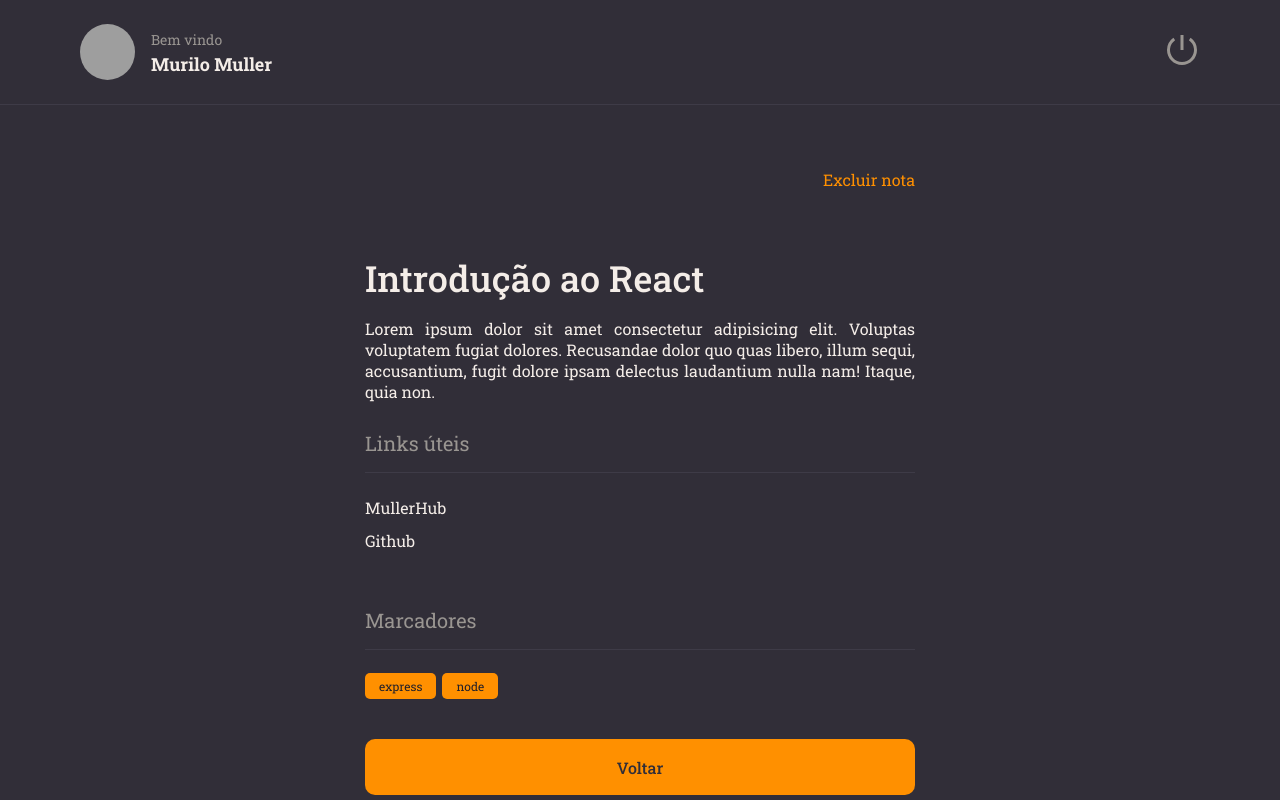
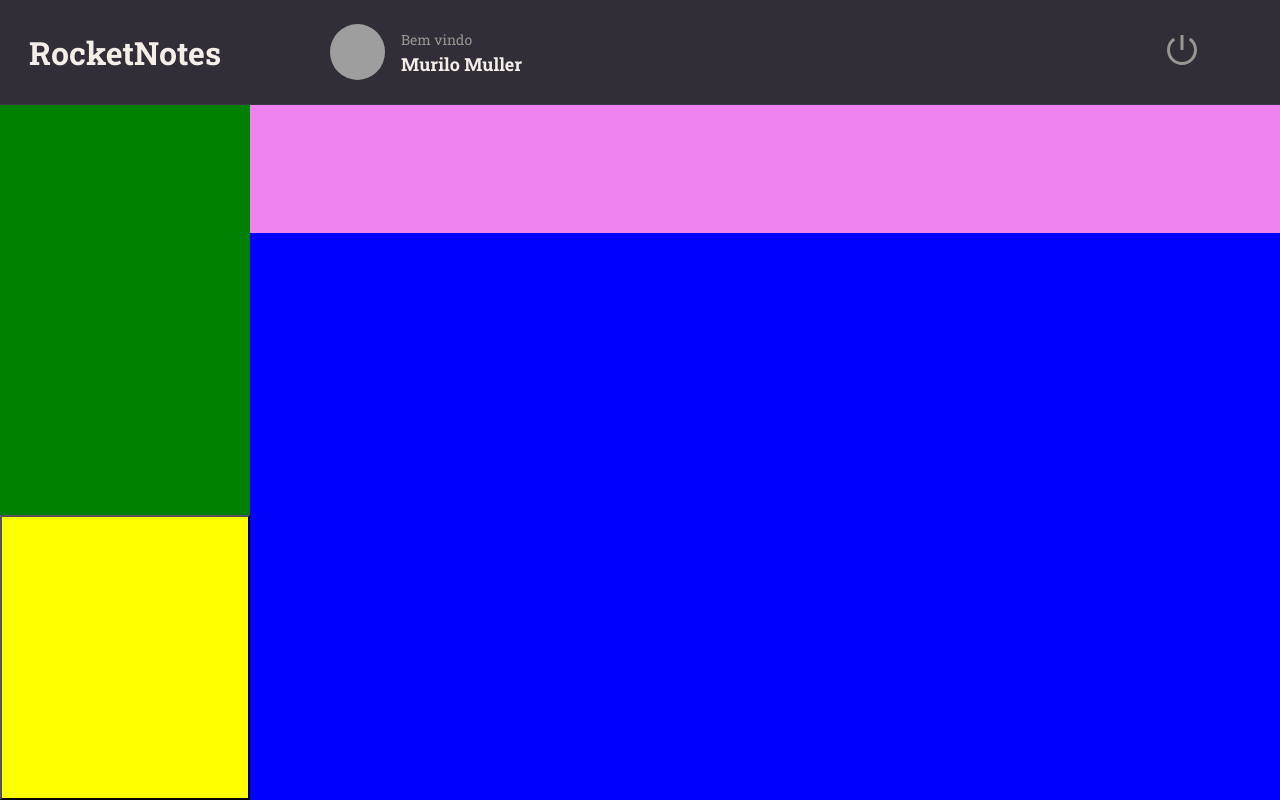
Before and after one commit to MullerHub/Rocketseat-Explorer, a React (Vite) app in the folder Stage0901/RocketNotes/: page / in a window 1280 px wide. Built offline with nearby package versions, Linux system fonts and the light colour scheme; grey boxes are pictures that could not be loaded.

Commit message:
ButtonText add

```diff
--- a/Stage0901/RocketNotes/src/main.jsx
+++ b/Stage0901/RocketNotes/src/main.jsx
@@ -1,16 +1,17 @@
 import React from 'react'
 import ReactDOM from 'react-dom/client'
-import {Details} from './pages/Details'
-import { ThemeProvider} from 'styled-components'
-import  theme from './styles/theme'
+import { ThemeProvider } from 'styled-components'
+import theme from './styles/theme'
 import GLobalStyles from './styles/global'
 import './styles/global'
+
+import { Home } from './pages/Home'
 
 ReactDOM.createRoot(document.getElementById('root')).render(
   <React.StrictMode>
     <ThemeProvider theme={theme}>
       <GLobalStyles />
-    <Details />
+      <Home />
     </ThemeProvider>
   </React.StrictMode>
 )
--- a/Stage0901/RocketNotes/src/pages/Home/styles.js
+++ b/Stage0901/RocketNotes/src/pages/Home/styles.js
@@ -2,7 +2,7 @@ import styled from 'styled-components'
 
 export const Container = styled.div`
   width: 100%;
-  height: 100%;
+  height: 100vh;
   display: grid;
   grid-template-columns: 250px auto;
   grid-template-rows: 105px 128px;
@@ -10,27 +10,38 @@ export const Container = styled.div`
     'brand header'
     'menu search'
     'menu content'
-    'newnote contet';
+    'newnote content';
 
   background-color: ${({ theme }) => theme.COLORS.BACKGROUND_800};
 `
 
 export const Brand = styled.div`
-  width: 100%;
+  grid-area: brand;
+  display: flex;
+  justify-content: center;
+  align-items: center;
+
+  border-bottom-width: 1px;
+  border-bottom-style: solid;
+  border-bottom-color: ${({ theme }) => theme.COLORS.BACKGROUND_700};
 `
 
 export const Menu = styled.ul`
-  width: 100%;
+  grid-area: menu;
+  background: green;
 `
 
 export const Search = styled.ul`
-  width: 100%;
+  grid-area: search;
+  background: violet;
 `
 
 export const Content = styled.div`
-  width: 100%;
+  grid-area: content;
+  background: blue;
 `
 
 export const NewNote = styled.button`
-  width: 100%;
+  grid-area: newnote;
+  background: yellow;
 `
```
